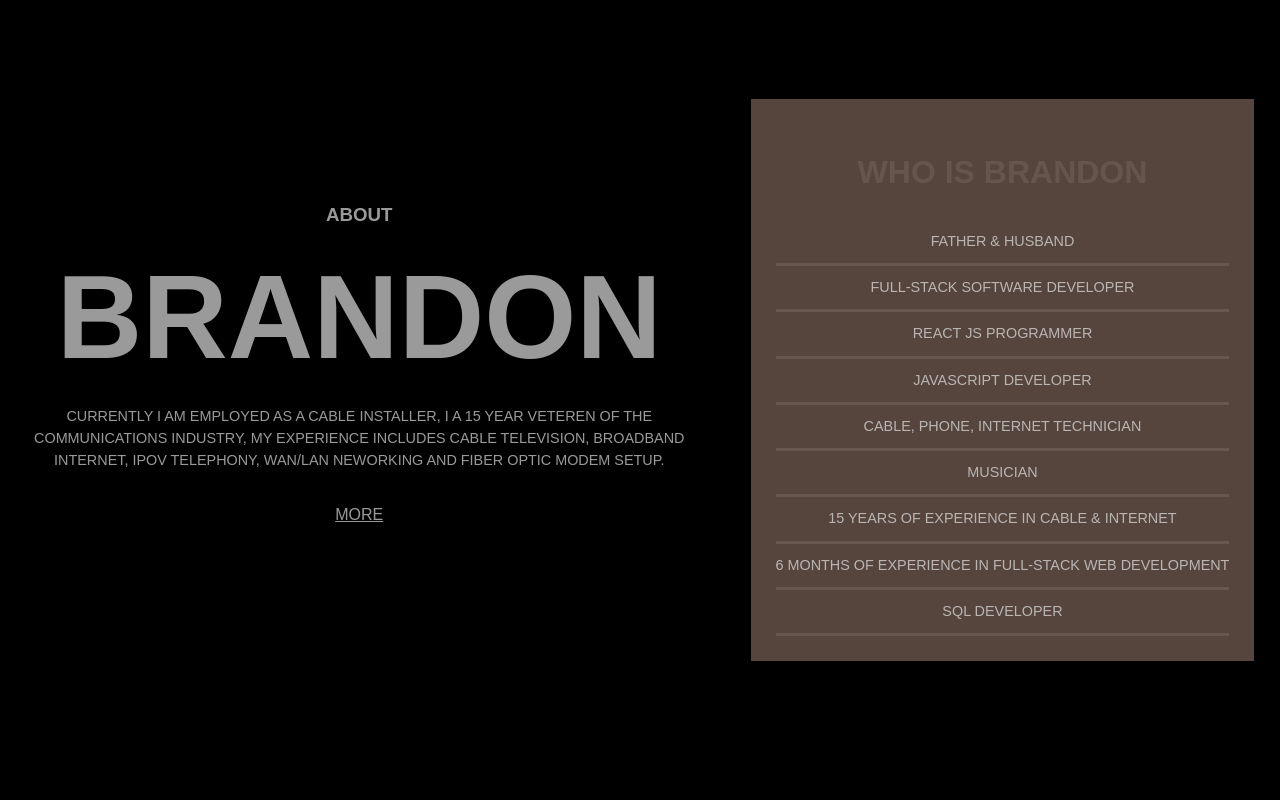
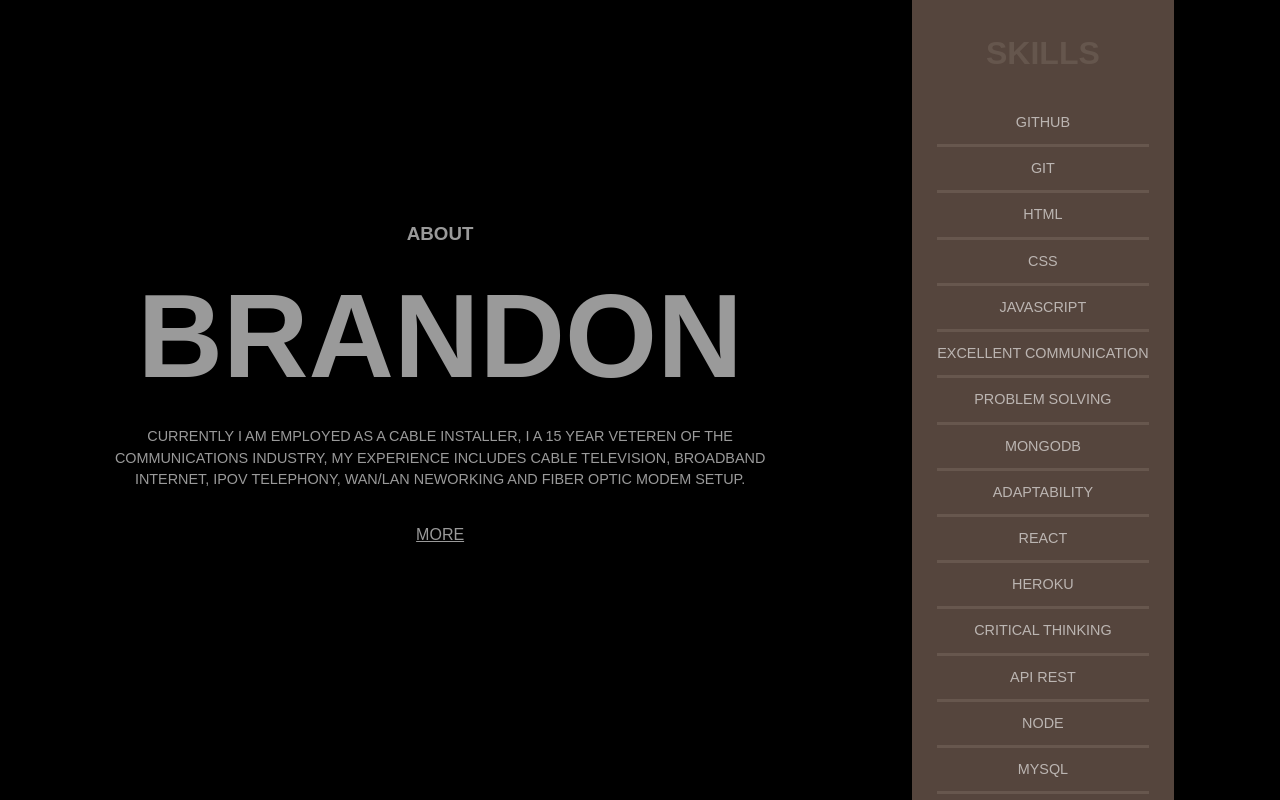
Before and after one commit to brandonawilliams1/brandon-profile, a React (Create React App) app: page / in a window 1280 px wide. Shown: the part 820-1620 px from the top of the page. Built offline with nearby package versions, Linux system fonts and the light colour scheme; the HTML template or start-up script is replaced by a standard one.

Commit message:
changed info list

```diff
--- a/src/components/Info.js
+++ b/src/components/Info.js
@@ -26,16 +26,22 @@ export default function Info(){
 
 
                 <div className="info-content">
-                    <h1>Who is Brandon </h1>
-                    <p>Father & Husband</p>
-                    <p>Full-Stack Software Developer</p>
-                    <p>React js Programmer</p>
-                    <p>JavaScript Developer</p>
-                    <p>Cable, Phone, Internet Technician</p>
-                    <p>Musician</p>
-                    <p>15 years of experience in Cable & Internet</p>
-                    <p>6 months of experience in Full-Stack Web Development</p>
-                    <p>SQL Developer</p>
+                    <h1>SKILLS </h1>
+                    <p>GitHub</p>
+                    <p>Git</p>
+                    <p>HTML</p>
+                    <p>CSS</p>
+                    <p>JavaScript</p>
+                    <p>Excellent Communication</p>
+                    <p>Problem Solving</p>
+                    <p>MongoDB</p>
+                    <p>Adaptability</p>
+                    <p>React</p>
+                    <p>Heroku</p>
+                    <p>Critical Thinking</p>
+                    <p>API REST</p>
+                    <p>Node</p>
+                    <p>MySQL</p>
                 </div>
             </div>
             <Testimonials />
```
